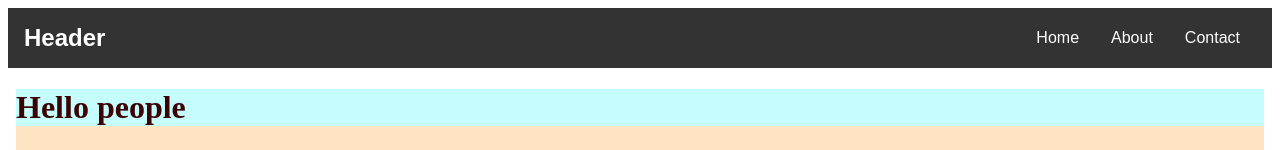
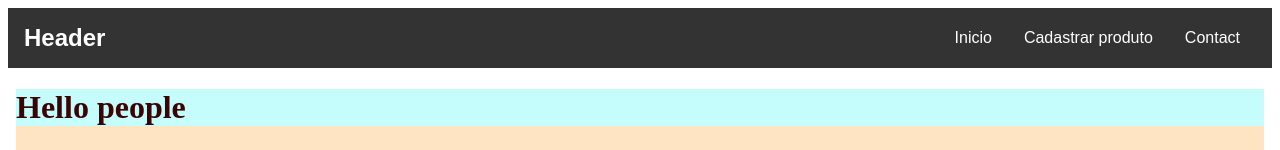
Before and after one commit to tiagospeckart/aula-angular, an Angular app: page /home in a window 1280 px wide. Before the commit this address led to /. Shown: the top 150 px of the page. Built offline with nearby package versions, Linux system fonts and the light colour scheme.

Commit message:
build: starting routing setup

```diff
--- a/src/app/app-routing.module.ts
+++ b/src/app/app-routing.module.ts
@@ -1,7 +1,15 @@
 import { NgModule } from '@angular/core';
 import { RouterModule, Routes } from '@angular/router';
+import { HomeComponent } from './components/home/home.component';
 
-const routes: Routes = [];
+const routes: Routes = [
+  // Criar uma rota => Objeto { }
+  // 1 - Zerar rotas
+  { path: '', pathMatch: 'full', redirectTo: 'home' },
+  // 2 - criar a rota de home
+  // defino rota e defino o componente
+  { path: 'home', component: HomeComponent }
+];
 
 @NgModule({
   imports: [RouterModule.forRoot(routes)],
--- a/src/app/app.component.ts
+++ b/src/app/app.component.ts
@@ -7,7 +7,6 @@ import { Component, OnInit } from '@angular/core';
 })
 export class AppComponent implements OnInit {
   // If the attribute is private, HTML can't access it
-  private nome: string = 'John Doe';
   private arr1: number[] = [1, 2, 3];
   private arr2: number[] = [500, 100, 7, 378.32];
 
--- a/src/app/components/header/header.component.html
+++ b/src/app/components/header/header.component.html
@@ -4,8 +4,8 @@
       {{ title }}
     </div>
     <ul>
-      <li><a href="#">Home</a></li>
-      <li><a href="#">About</a></li>
+      <li><a href="#">{{ btnInicio }}</a></li>
+      <li><a href="#">{{ btnCadastrar }}</a></li>
       <li><a href="#">Contact</a></li>
     </ul>
   </nav>
--- a/src/app/components/header/header.component.ts
+++ b/src/app/components/header/header.component.ts
@@ -7,4 +7,6 @@ import { Component } from '@angular/core';
 })
 export class HeaderComponent {
   public title: string = 'Header';
+  public btnInicio: string = 'Inicio';
+  public btnCadastrar: string = 'Cadastrar produto';
 }
--- /dev/null
+++ b/src/app/components/home/home.component.html
@@ -0,0 +1 @@
+<p>home works!</p>
```
Also changed, not shown: src/app/components/home/home-routing.module.ts (added, +13 -0 lines), src/app/components/home/home.component.ts (added, +10 -0 lines), src/app/components/home/home.module.ts (added, +17 -0 lines), src/app/components/home/home.component.scss (added), 1 other file (tests, documents, lock files or other folders).
